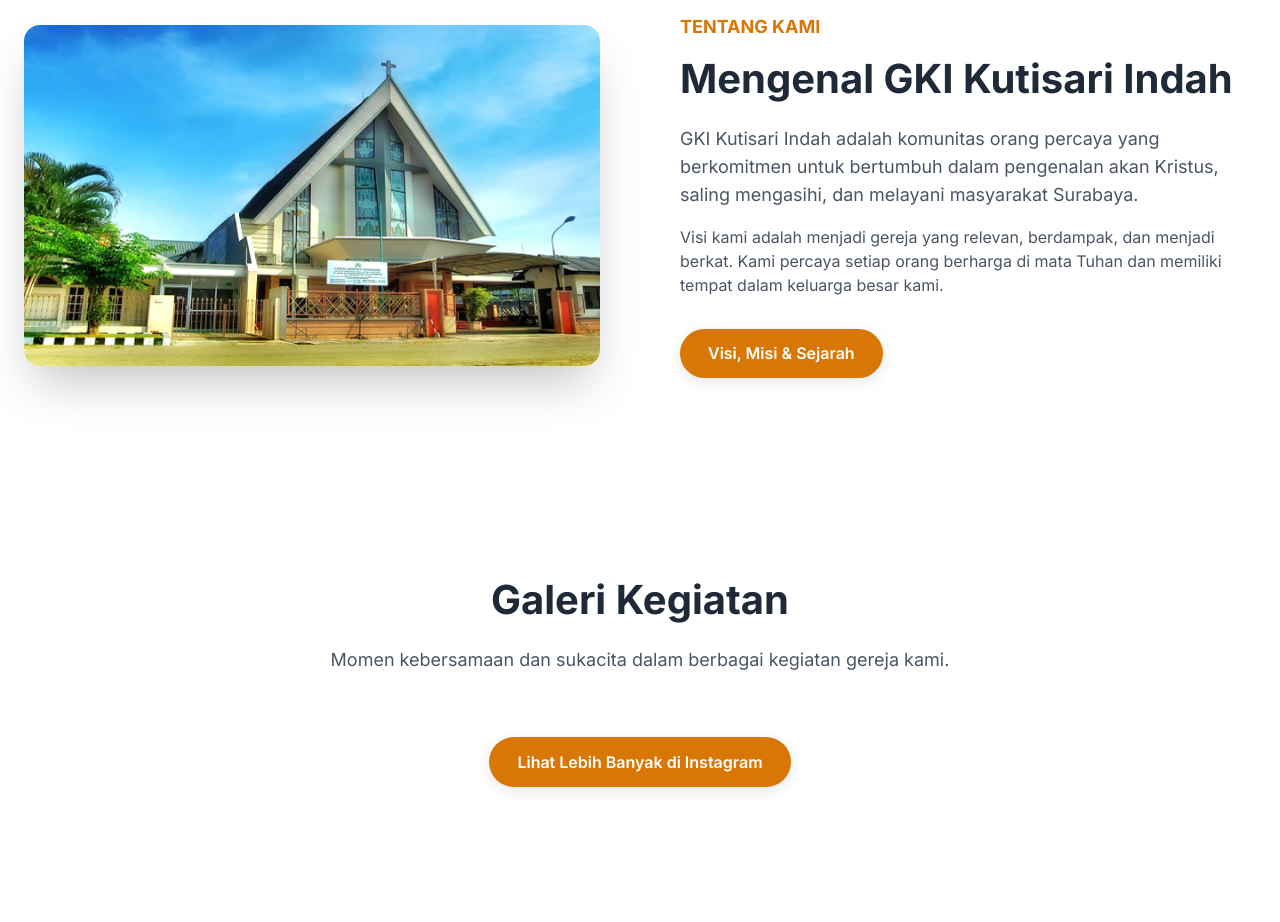
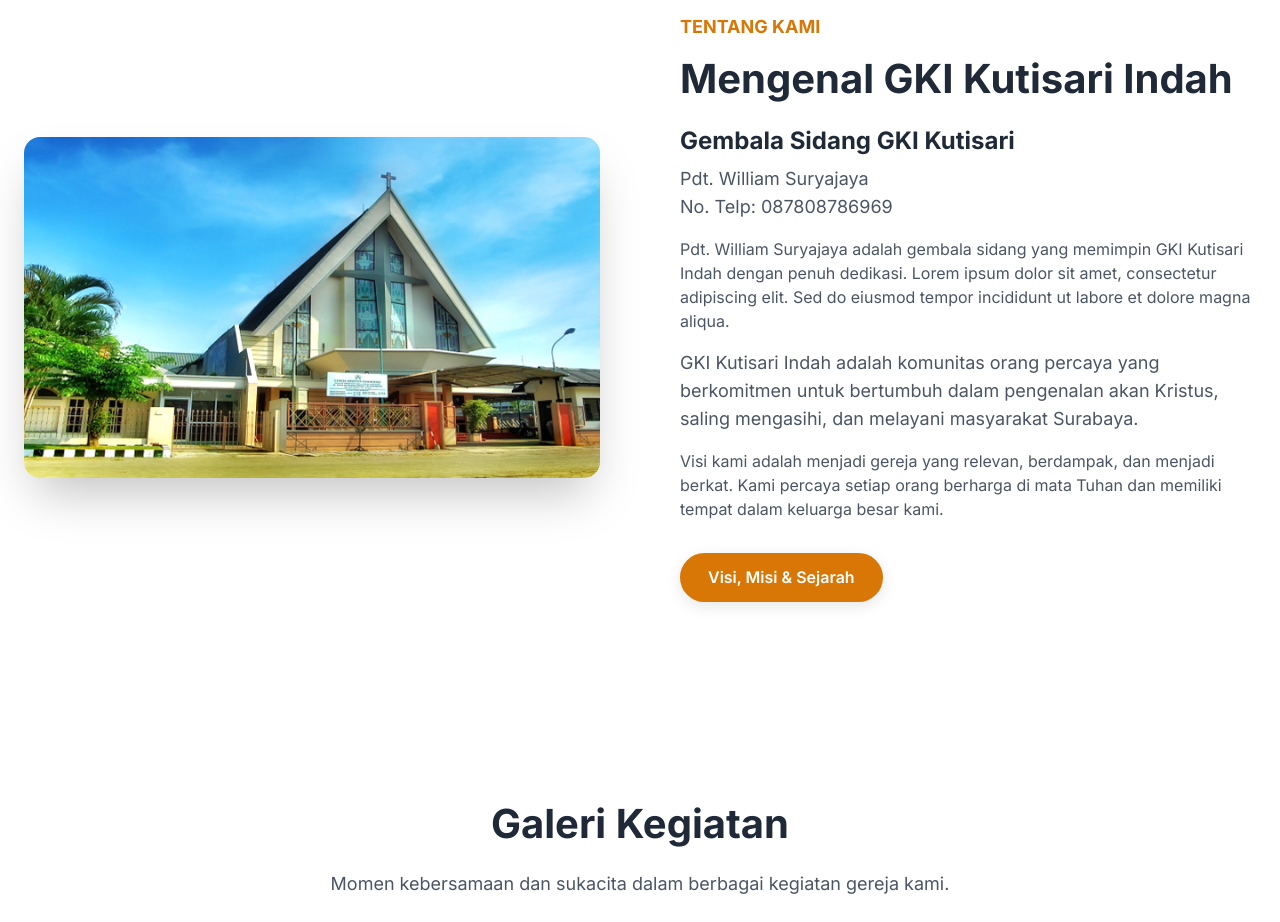
Before and after one commit to c14220110/gki-public-web, a plain HTML site: page index.html in a window 1280 px wide. Shown: the part 2040-2962 px from the top of the page. Drawn offline with nearby package versions, Linux system fonts and the light colour scheme; no server answers.

Commit message:
pesan commit

```diff
--- a/index.html
+++ b/index.html
@@ -552,6 +552,25 @@
                 >TENTANG KAMI</span
               >
               <h2 class="section-title mt-2">Mengenal GKI Kutisari Indah</h2>
+              <h3
+                class="text-2xl font-bold mt-4"
+                style="color: var(--color-text-main)"
+              >
+                Gembala Sidang GKI Kutisari
+              </h3>
+              <p
+                class="mt-2 text-lg"
+                style="color: var(--color-text-secondary)"
+              >
+                Pdt. William Suryajaya<br />
+                No. Telp: 087808786969
+              </p>
+              <p class="mt-4" style="color: var(--color-text-secondary)">
+                Pdt. William Suryajaya adalah gembala sidang yang memimpin GKI
+                Kutisari Indah dengan penuh dedikasi. Lorem ipsum dolor sit
+                amet, consectetur adipiscing elit. Sed do eiusmod tempor
+                incididunt ut labore et dolore magna aliqua.
+              </p>
               <p
                 class="mt-4 text-lg"
                 style="color: var(--color-text-secondary)"
```
